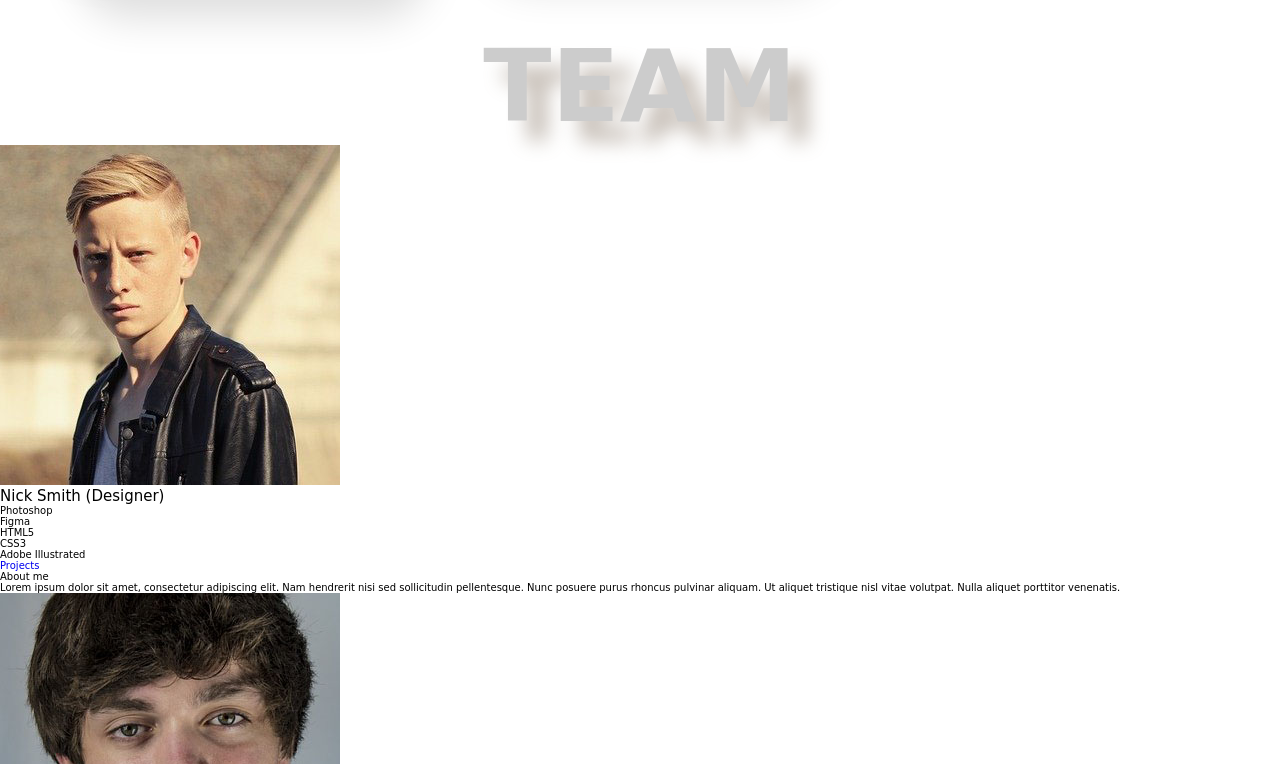
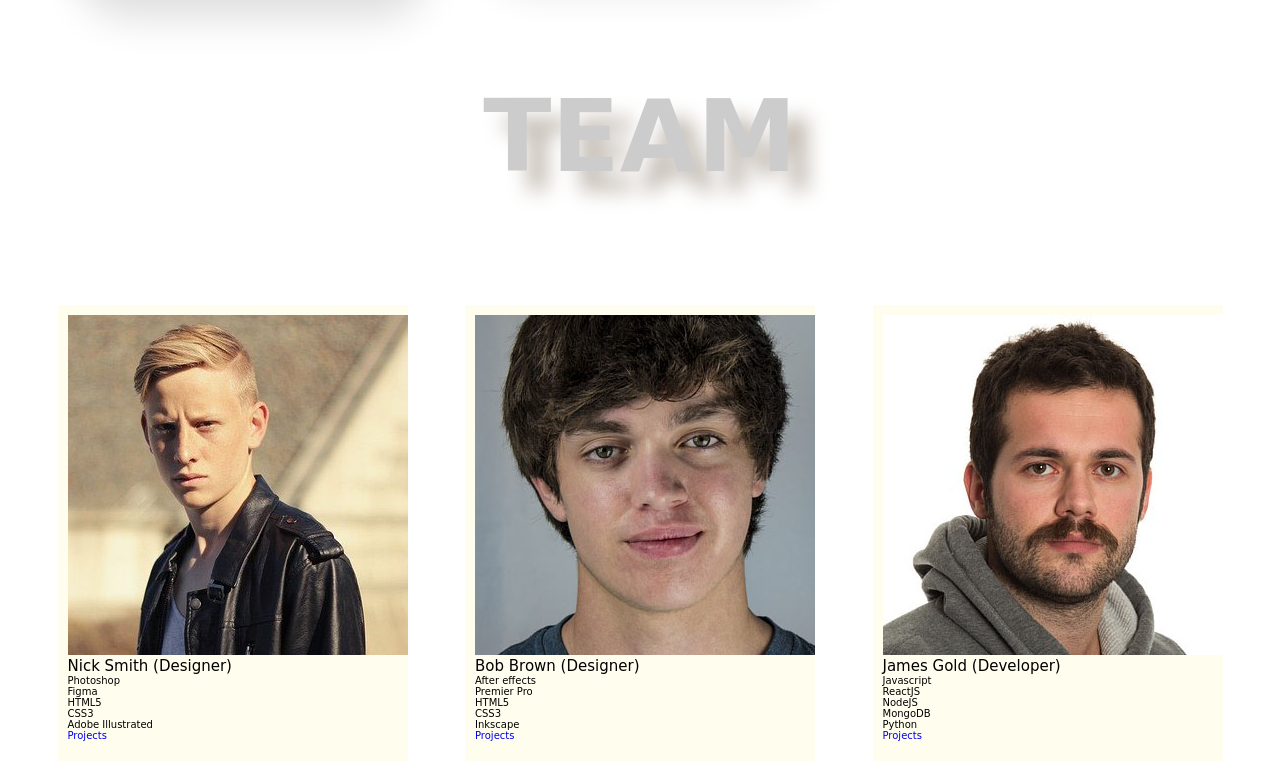
Before and after one commit to ANDREWAHN-UK/creative-agency, a plain HTML site: page index.html in a window 1280 px wide. Shown: the part 1572-2336 px from the top of the page. Drawn offline with Linux system fonts and the light colour scheme; files whose address does not match are found by name; a web font is replaced by a local one.

Commit message:
updated styling for section 3

```diff
--- a/assets/style.css
+++ b/assets/style.css
@@ -217,3 +217,33 @@ html {
     font-size: 2rem;
     font-weight: 700;
 }
+
+/* section-3 */
+
+.section-3{
+    width:100%;
+    height: 100vh;
+    display: flex;
+    flex-direction: column;
+    justify-content: space-between;
+    padding: 5rem 0;
+}
+
+/* this team wrapper code makes the cards go horizontal, very important */
+.team-wrapper{
+    display: flex;
+    justify-content: space-evenly;
+    align-items: center;
+    height: 70%;
+}
+
+.team-member-card{
+    width: 35rem;
+    background-color: #fffeee;
+    padding: 1rem 1rem 2rem 1rem;
+    box-shadow: 1rem 1 rem 2 rem #ddd, -1rem -1rem -2 rem #eee;
+}
+
+.story-wrapper{
+    display: none;
+}
```
